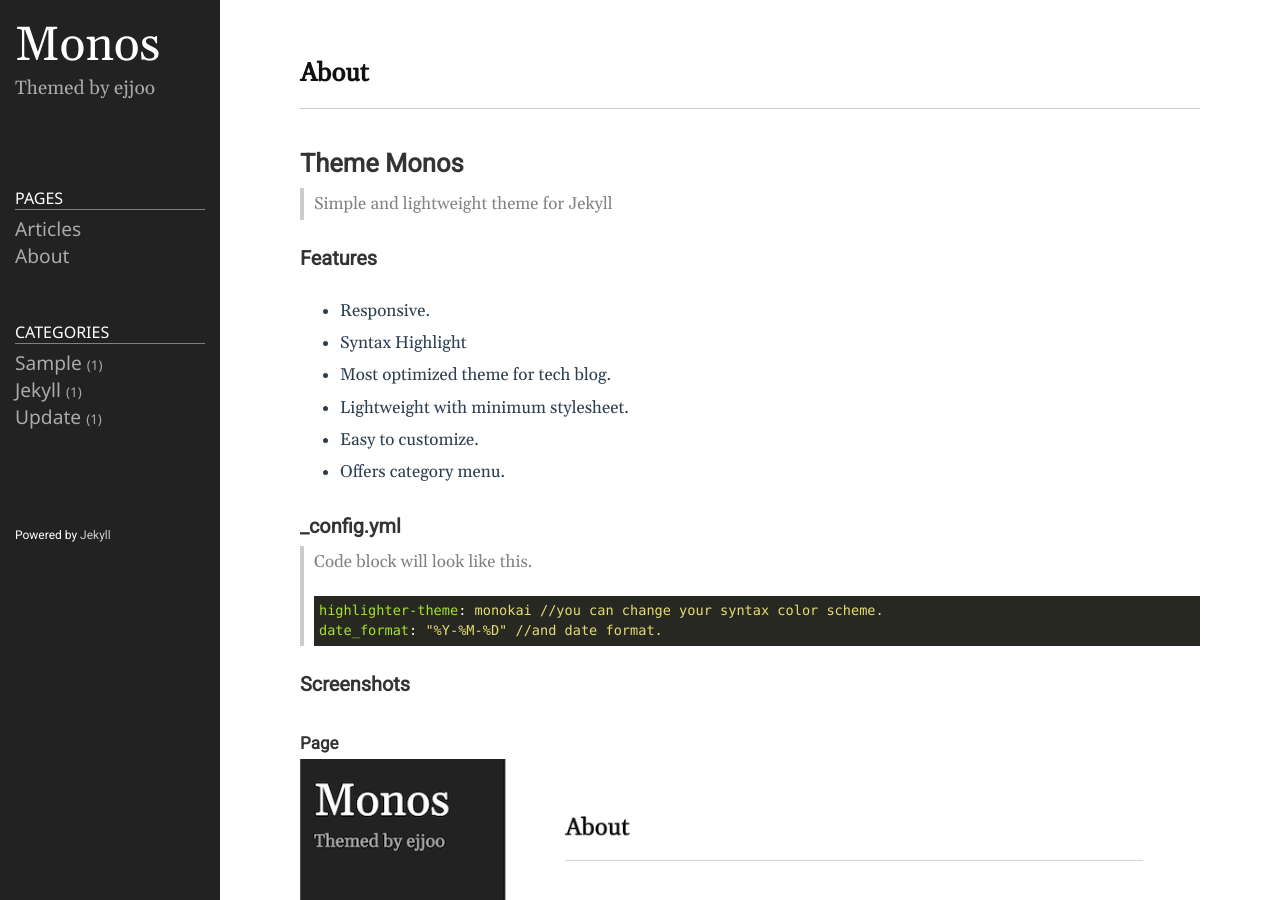
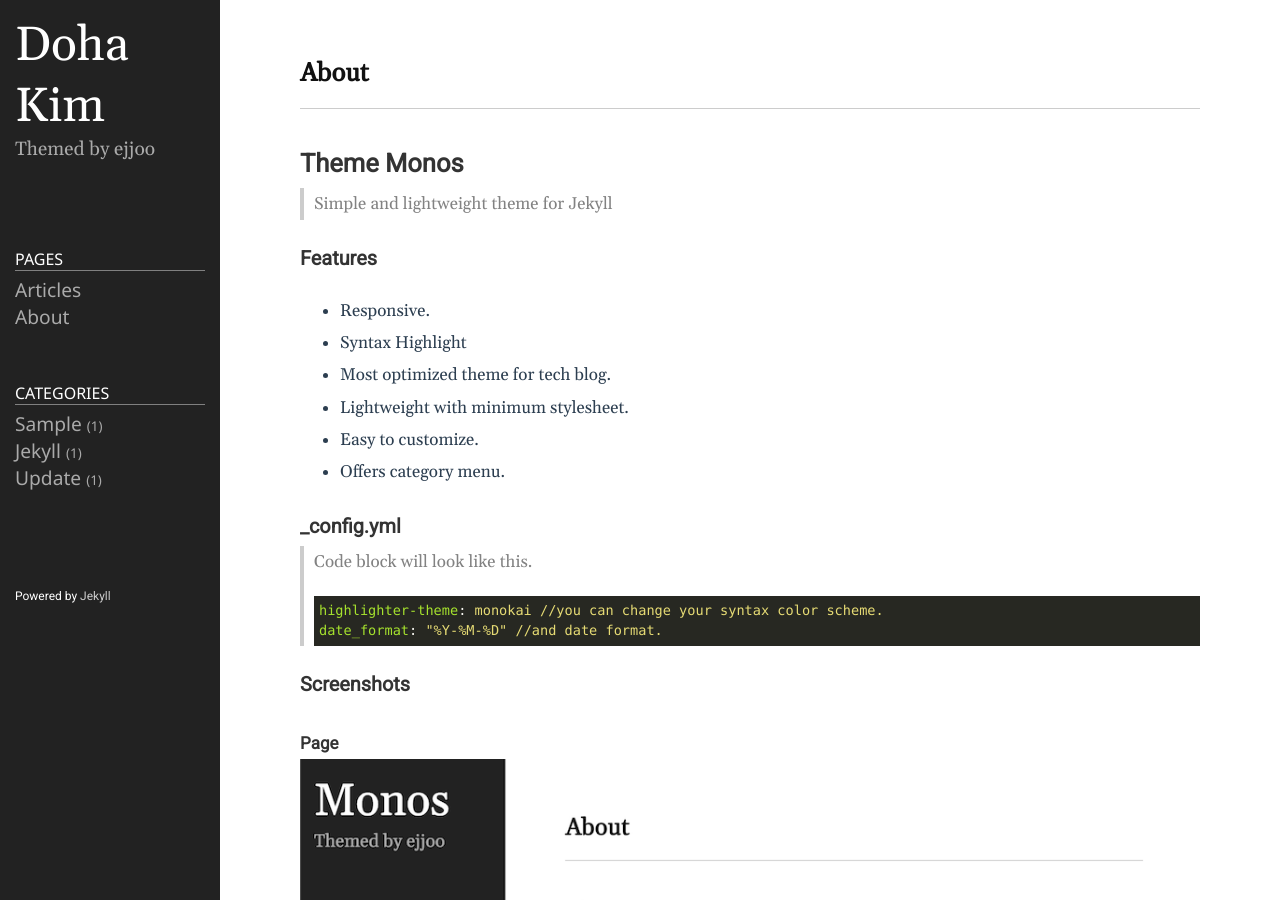
Before and after one commit to doha-kim01/doha-kim01.github.io, a Jekyll site: the page built from README.md, in a window 1280 px wide and 900 px high. Built offline with Jekyll 4.4.1, drawn with Linux system fonts in a browser that asks for light colours.

Commit message:
Customize theme

```diff
--- a/_config.yml
+++ b/_config.yml
@@ -18,13 +18,13 @@
 # You can create any custom variable you would like, and they will be accessible
 # in the templates via {{ site.myvariable }}.
 
-title: Monos
-email: ejjoo7994@gmail.com
+title: Doha Kim
+email: doha.kim01@gmail.com
 description: >- # this means to ignore newlines until "baseurl:"
   Themed by ejjoo
 # baseurl: "/" # the subpath of your site, e.g. /blog
-# url: "http://ejjoo.github.io" # the base hostname & protocol for your site, e.g. http://example.com
-github_username: ejjoo
+# url: "https://doha-kim01.github.io" # the base hostname & protocol for your site, e.g. http://example.com
+github_username: doha kim
 highlighter: rouge
 svg:
   optimize: true
@@ -34,7 +34,7 @@
 date_format: "%Y-%M-%D"
 plugins:
   - jekyll-feed
-category_dir: category/
+category_dir: category/Lecture, Paper, Project
 tag_dir: tag/
 
 # Exclude from processing.
```
